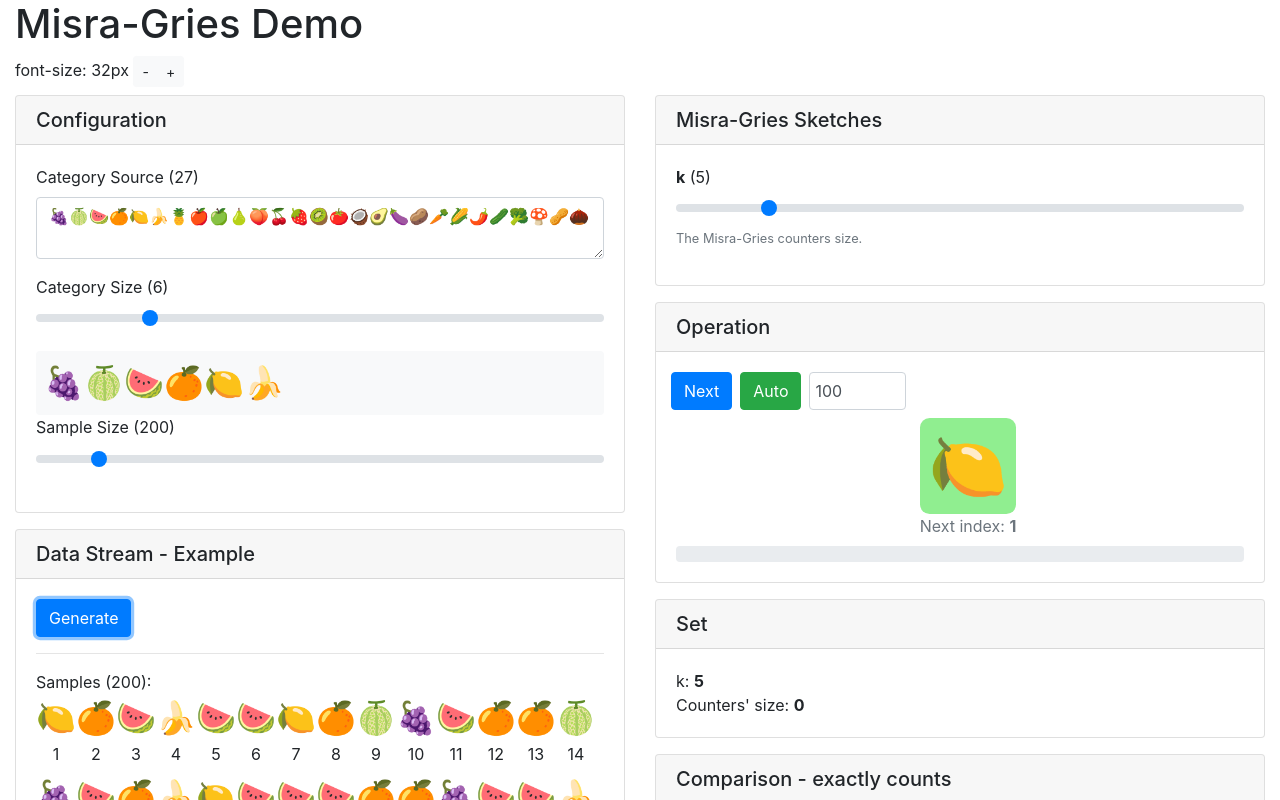
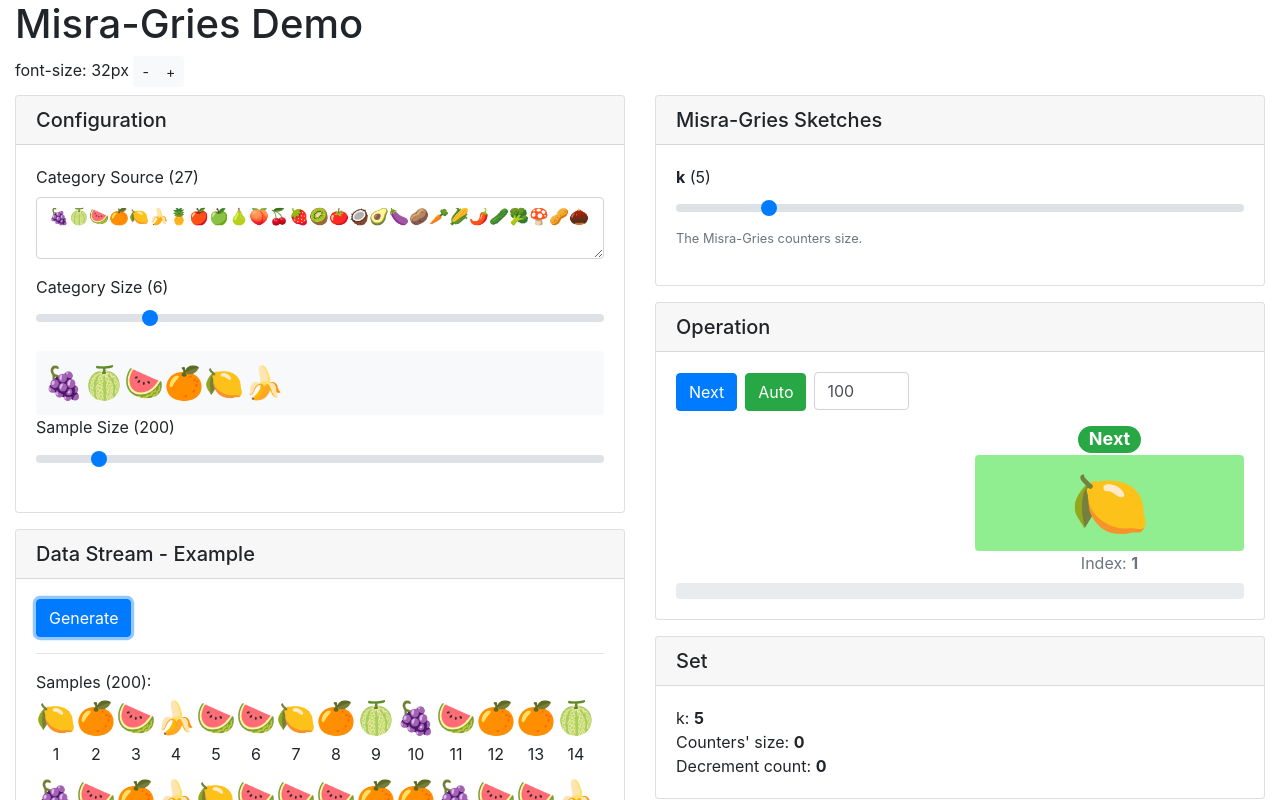
Before and after one commit to e10101/sketches, an Angular app: page / in a window 1280 px wide. Both pictures are taken after a click on the button "Generate". Shown: the top 800 px of the page. Built offline with nearby package versions, Linux system fonts and the light colour scheme.

Commit message:
Add decrement count value

```diff
--- a/src/app/misra-gries/misra-gries.component.html
+++ b/src/app/misra-gries/misra-gries.component.html
@@ -25,7 +25,8 @@
 
             <div class="form-group">
               <label for="categorySize">Category Size ({{categorySize}})</label>
-              <input type="range" class="custom-range" id="categorySize" [(ngModel)]="categorySize" name="categorySize" min="1" [max]="fruitsList.length">
+              <input type="range" class="custom-range" id="categorySize" [(ngModel)]="categorySize" name="categorySize"
+                min="1" [max]="fruitsList.length">
             </div>
 
             <div [ngStyle]="{'font-size': fontSize + 'px'}" class="bg-light rounded p-2">
@@ -34,7 +35,8 @@
 
             <div class="form-group">
               <label for="Size">Sample Size ({{sampleSize}})</label>
-              <input type="range" class="custom-range" [(ngModel)]="sampleSize" id="sampleSize" name="sampleSize" min="1" max="2000">
+              <input type="range" class="custom-range" [(ngModel)]="sampleSize" id="sampleSize" name="sampleSize" min="1"
+                max="2000">
             </div>
           </form>
         </div>
@@ -90,38 +92,50 @@
         <div class="card-body">
           <form>
             <!-- Controls -->
-            <div class="form-row">
-              <button class="btn btn-primary" (click)="onNextStep()" [disabled]="!this.sample || this.sample.length <= 0">Next</button>
-              <div *ngIf="!isAutoNext">
-                <button class="btn btn-success ml-2" (click)="onStartPause()" [disabled]="!this.sample || this.sample.length <= 0">
-                  Auto
+            <div class="row">
+              <div class="col">
+
+                <div class="">
+                  <button class="btn btn-primary d-inline-block" (click)="onNextStep()" [disabled]="!this.sample || this.sample.length <= 0">Next</button>
+                  <button class="btn ml-2" [ngClass]="{'btn-success': !isAutoNext, 'btn-secondary': isAutoNext}"
+                    (click)="onStartPause()" [disabled]="!this.sample || this.sample.length <= 0">
+                    {{isAutoNext? 'Stop' : 'Auto'}}
                   </button>
+                  <input type="number" [(ngModel)]="autoNextOffsetSeconds" name="autoNextOffsetSeconds" class="form-control d-inline-block col-md-2 ml-2"
+                    placeholder="seconds">
                 </div>
-              <div *ngIf="isAutoNext">
-                <button class="btn btn-secondary ml-2" (click)="onStartPause()" [disabled]="!this.sample || this.sample.length <= 0">
-                  Stop
-                </button>
               </div>
-              <input type="number" [(ngModel)]="autoNextOffsetSeconds" name="autoNextOffsetSeconds" class="form-control col-md-2 ml-2"
-                placeholder="seconds">
             </div>
 
             <!-- Current and Next Item-->
-            <div class="text-center mt-2" *ngIf="sample && sample.length > 0">
-              <div class="d-inline-block" *ngIf="currentIndex > 0">
-                <div class="big-fruit current">
+            <div class="row mt-2 text-center" *ngIf="sample && sample.length > 0">
+              <!-- Current -->
+              <div class="col-md-6">
+                <div *ngIf="currentIndex > 0" class="rounded">
+                  <div class="step-title">
+                    <span class="badge badge-pill badge-primary">Current</span>
+                  </div>
+                  <div class="rounded big-fruit current">
                     {{(sample[currentIndex-1]).label}}
                   </div>
-                <div class="text-muted">
-                  Current index: <strong>{{currentIndex}}</strong>
+                  <div class="text-muted ">
+                    Index: <strong>{{currentIndex}}</strong>
                   </div>
                 </div>
-              <div class="d-inline-block ml-3" *ngIf="sample.length > currentIndex">
-                <div class="big-fruit next">
+              </div>
+
+              <!-- Next -->
+              <div class="col-md-6">
+                <div *ngIf="sample.length > currentIndex" class="rounded">
+                  <div class="step-title">
+                    <span class="badge badge-pill badge-success">Next</span>
+                  </div>
+                  <div class="rounded big-fruit next">
                     {{(sample[currentIndex]).label}}
                   </div>
                   <div class="text-muted">
-                  Next index: <strong>{{currentIndex + 1}}</strong>
+                    Index: <strong>{{currentIndex + 1}}</strong>
+                  </div>
                 </div>
               </div>
             </div>
@@ -144,6 +158,9 @@
           </div>
           <div>
             Counters' size: <strong>{{sketch.counters.length}}</strong>
+          </div>
+          <div>
+            Decrement count: <strong>{{sketch.decrementCount}}</strong>
           </div>
           <!-- <pre>{{sketch.counters | json}}</pre> -->
 
--- a/src/app/misra-gries/misra-gries.component.scss
+++ b/src/app/misra-gries/misra-gries.component.scss
@@ -13,9 +13,6 @@
 
 .big-fruit {
   font-size: 64px;
-  margin: 0 auto;
-  max-width: 128px;
-  border-radius: 10%;
 
   &.current {
     background-color: lightblue;
@@ -25,3 +22,7 @@
     background-color: lightgreen;
   }
 }
+
+.step-title {
+  font-size: 1.5rem;
+}
--- a/src/app/misra-gries/misra-gries.ts
+++ b/src/app/misra-gries/misra-gries.ts
@@ -5,6 +5,7 @@
 export class Counter {
   label: string;
   count: number;
+  decrementCount: number;
 
   constructor(label?: string, count = 0) {
     this.label = label;
@@ -14,10 +15,13 @@
 export class MisraGries {
   counters: Counter[];
   k: number;
+  decrementCount: number;
 
   constructor(k = 5) {
     this.k = k;
     this.counters = [];
+
+    this.decrementCount = 0;
   }
 
   update(item: Item, increment = 1) {
@@ -33,6 +37,8 @@
   }
 
   decrementCounters() {
+    this.decrementCount++;
+
     const newCounters = [];
     this.counters.forEach((counter) => {
       counter.count--;
@@ -41,7 +47,6 @@
         newCounters.push(counter);
       }
     });
-
 
     this.counters = newCounters;
   }
```
Lines whose indentation alone changed are shown as unchanged.
